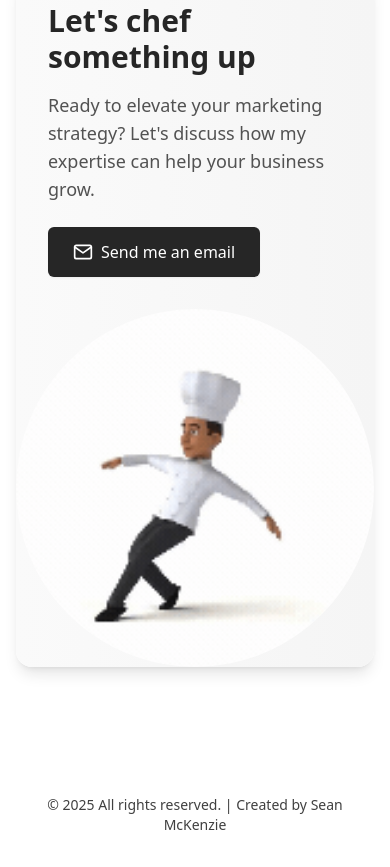
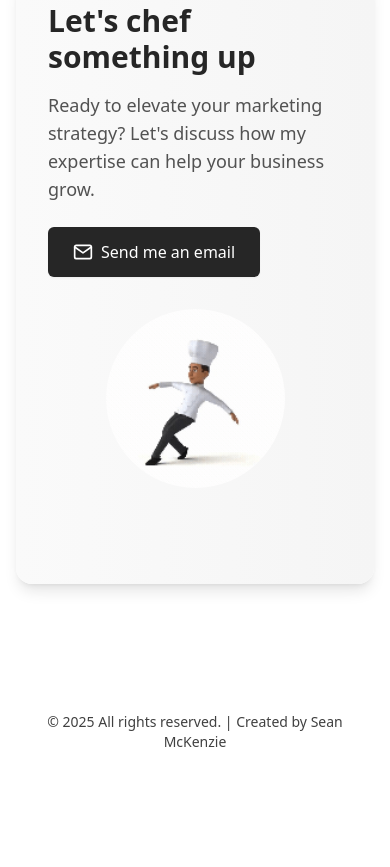
Before and after one commit to sharetasking/seanmckenzie, an Astro site: page / in a window 390 px wide. Shown: the part 10410-11277 px from the top of the page. After the commit the page ends 11194 px from the top, so only its background shows below. Built offline with nearby package versions, Linux system fonts and the light colour scheme; Astro itself is replaced by a stand-in of ours.

Commit message:
responsive chef

```diff
--- a/src/pages/index.astro
+++ b/src/pages/index.astro
@@ -993,7 +993,7 @@ import Lightbox from "../components/lightbox.astro";
                 Send me an email
               </a>
             </div>
-            <div class="w-full md:w-1/4">
+            <div class="w-1/2 mb-24 md:w-1/4">
               <img
                 src="/assets/images/chef.gif"
                 alt="Let's collaborate"
```
